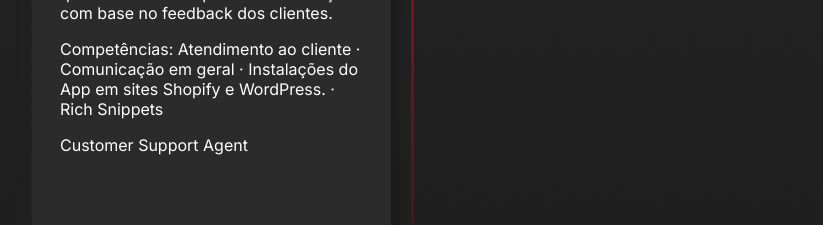
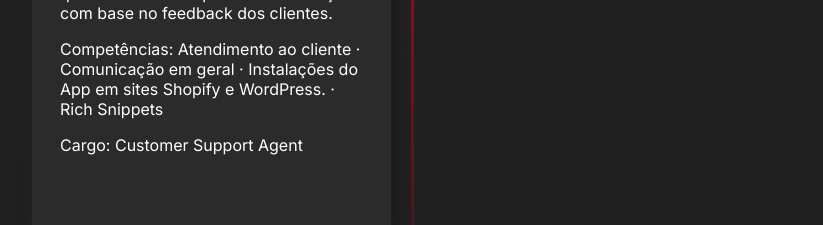
Before and after one commit to SamuelGMonte/portfolio, a Next.js app: page / in a window 1280 px wide. Shown: the part 1880-2105 px from the top of the page, without its empty margins (228-1051 px from the left). Built offline with nearby package versions, Linux system fonts and the light colour scheme.

Commit message:
cargo add

```diff
--- a/app/components/timeline/timeline.tsx
+++ b/app/components/timeline/timeline.tsx
@@ -10,7 +10,7 @@ return (
             <span>2024 - Atual</span>
             <p>Judge.me é uma empresa que fornece soluções de avaliação e análise de produtos para lojas online e e-commerce. Oferecendo um serviço de revisões de produtos que os comerciantes podem integrar em seus sites para coletar e exibir comentários de clientes sobre os produtos que vendem. Essas revisões podem ajudar os consumidores a tomar decisões de compra informadas e também podem ajudar as empresas a melhorar a qualidade de seus produtos e serviços com base no feedback dos clientes.</p>
             <p>Competências: Atendimento ao cliente · Comunicação em geral · Instalações do App em sites Shopify e WordPress. · Rich Snippets </p>
-            <p>Customer Support Agent</p>
+            <p>Cargo: Customer Support Agent</p>
 
         </div>
 
```
